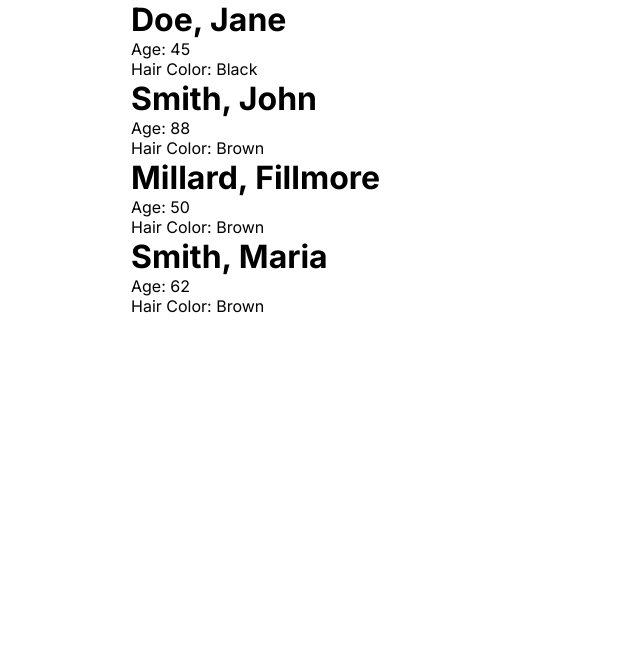
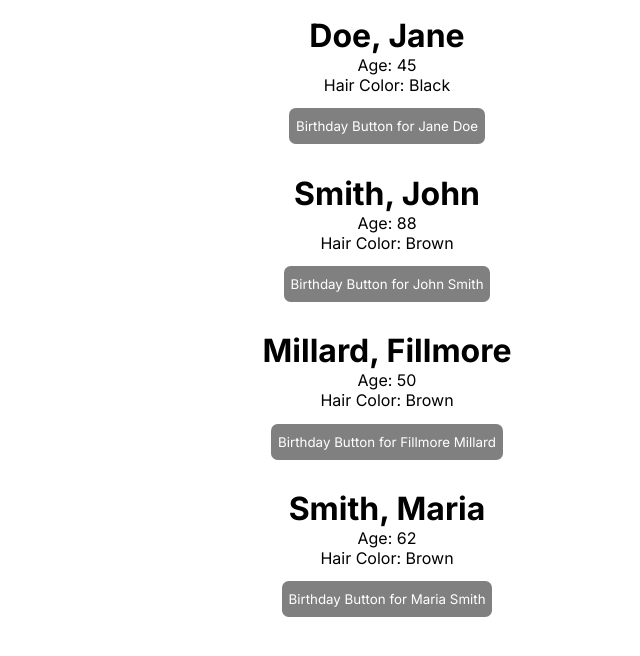
Before and after one commit to caceresrene/core-primerreact, a React (Create React App) app: page / in a window 1280 px wide. Shown: the top 656 px of the page, without its empty margins (253-893 px from the left). Built offline with nearby package versions, Linux system fonts and the light colour scheme.

Commit message:
ahi va otra core

```diff
--- a/src/App.css
+++ b/src/App.css
@@ -1,7 +1,29 @@
 @import url('https://fonts.googleapis.com/css2?family=Inter:wght@100;200;300;400;500;600;700;800;900&display=swap');
 
 * {
+	font-family: 'Inter', sans-serif;
+	margin: 0;
+}
+
+.container {
 	max-width: 32rem;
-  margin: auto;
-	font-family: 'Inter', sans-serif;
+	margin: auto;
 }
+
+.card {
+	text-align: center;
+	margin: 1em auto;
+}
+
+.button {
+	background-color: gray;
+	color: white;
+	border: none;
+	margin: 1em auto;
+	padding: 0.75em 0.5em;
+	border-radius: 0.5em;
+}
+.button:hover {
+	cursor: pointer;
+  background-color: black;
+}
--- a/src/App.jsx
+++ b/src/App.jsx
@@ -3,32 +3,32 @@ import './App.css';
 
 function App() {
 	return (
-		<>
+		<main className='container'>
 			<PersonCard
 				lastName={'Doe'}
 				firstName={'Jane'}
-				age={'45'}
+				age={45}
 				hairColor={'Black'}
 			/>
 			<PersonCard
 				lastName={'Smith'}
 				firstName={'John'}
-				age={'88'}
+				age={88}
 				hairColor={'Brown'}
 			/>
 			<PersonCard
 				lastName={'Millard'}
 				firstName={'Fillmore'}
-				age={'50'}
+				age={50}
 				hairColor={'Brown'}
 			/>
 			<PersonCard
 				lastName={'Smith'}
 				firstName={'Maria'}
-				age={'62'}
+				age={62}
 				hairColor={'Brown'}
 			/>
-		</>
+		</main>
 	);
 }
 
--- a/src/components/PersonCard.jsx
+++ b/src/components/PersonCard.jsx
@@ -1,18 +1,34 @@
 import React, { Component } from 'react';
+import '../App.css';
 
 // class component
 // firstName, lastName, age, hairColor
 export default class PersonCard extends Component {
+	constructor(props) {
+		super(props);
+		this.state = {
+			age: props.age,
+		};
+	}
+
+	aumentarEdad = () => {
+		this.setState({ age: (this.state.age += 1) });
+	};
+
 	render() {
 		const { firstName, lastName, age, hairColor } = this.props;
+
 		return (
-			<>
+			<div className='card'>
 				<h1>
 					{lastName}, {firstName}
 				</h1>
-				<p>Age: {age}</p>
+				<p>Age: {this.state.age}</p>
 				<p>Hair Color: {hairColor}</p>
-			</>
+				<button onClick={this.aumentarEdad} className='button'>
+					Birthday Button for {firstName} {lastName}
+				</button>
+			</div>
 		);
 	}
 }
```
